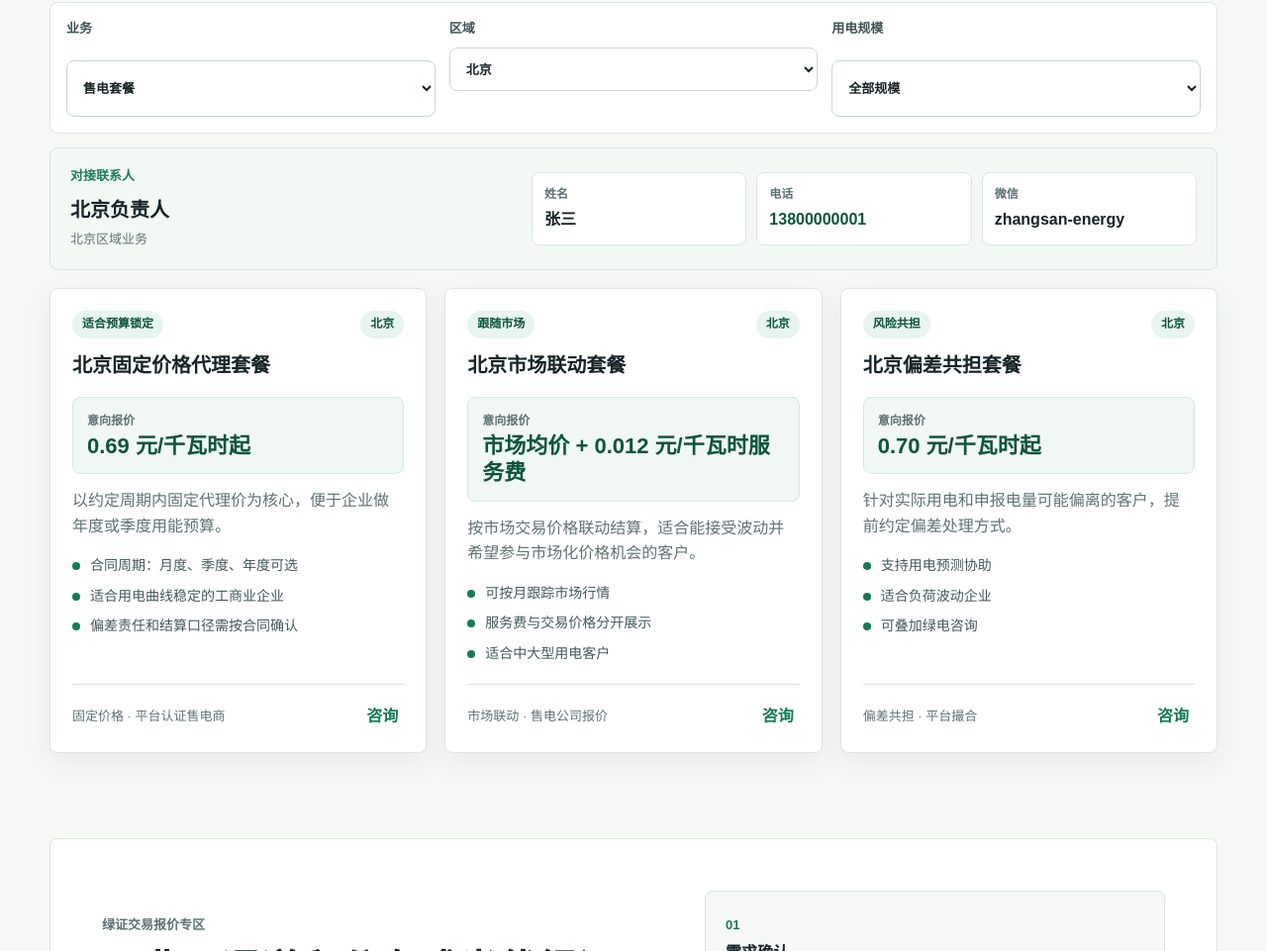
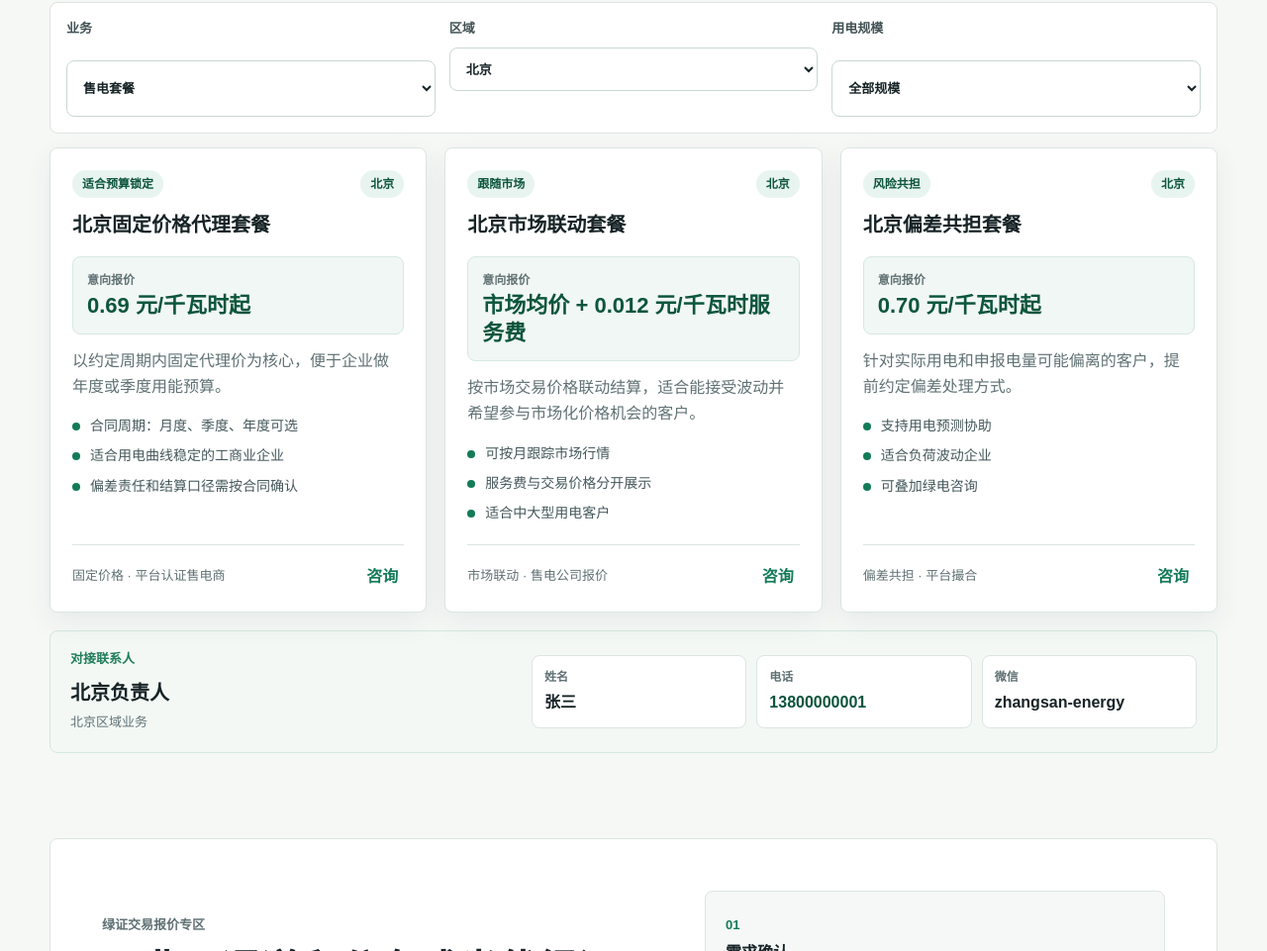
Before and after one commit to Ziyue0409/huaneng-e-platform, a plain HTML site: page index.html in a window 1280 px wide. Shown: the part 1048-2009 px from the top of the page at 99% size. Drawn offline with Linux system fonts and the light colour scheme.

Commit message:
Move contact card below plans

```diff
--- a/index.html
+++ b/index.html
@@ -99,8 +99,8 @@
             </select>
           </label>
         </div>
+        <div class="plan-grid" id="planGrid"></div>
         <aside class="contact-card" id="contactCard" aria-label="区域负责人"></aside>
-        <div class="plan-grid" id="planGrid"></div>
       </section>
 
       <section class="section split-section" id="green">
--- a/styles.css
+++ b/styles.css
@@ -328,7 +328,7 @@ h3 {
   gap: 18px;
   align-items: center;
   padding: 18px 20px;
-  margin-bottom: 18px;
+  margin-top: 18px;
   background: #f3f8f5;
   border: 1px solid #d4e7df;
   border-radius: 8px;
```
